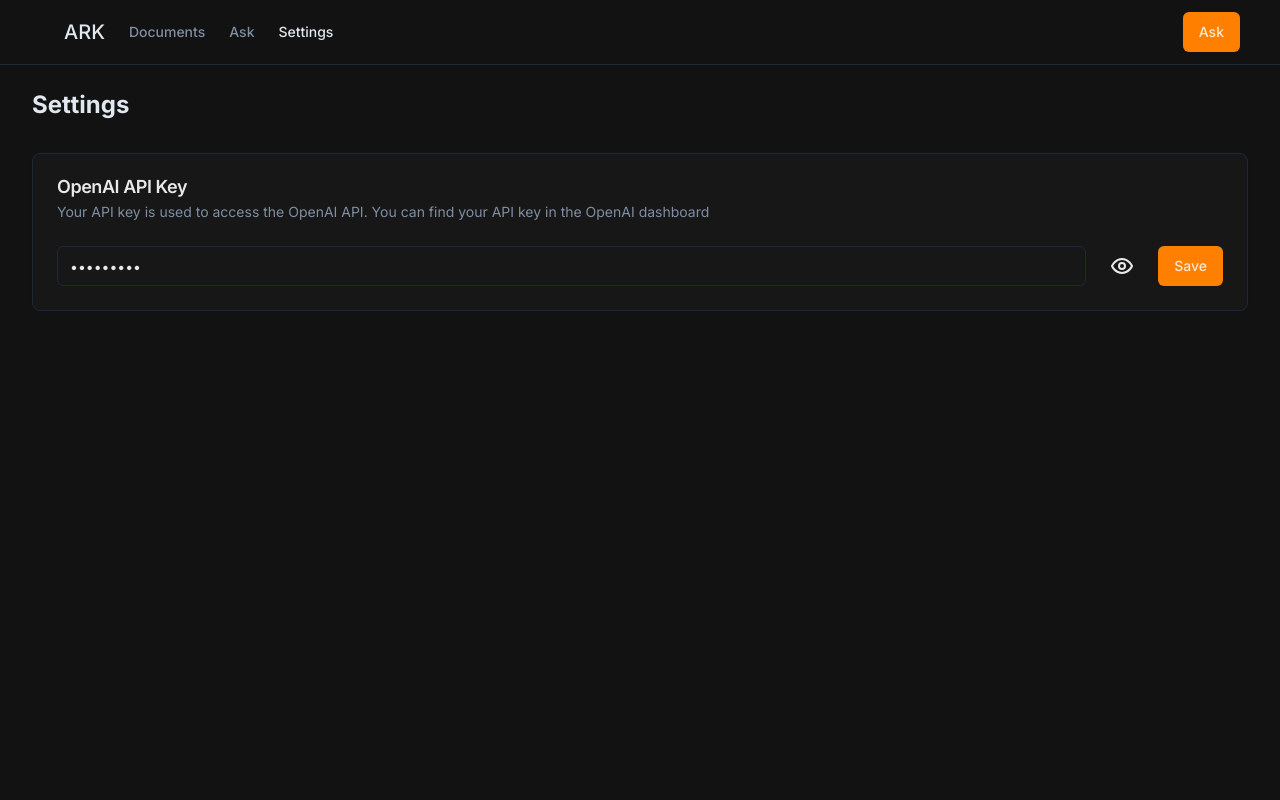
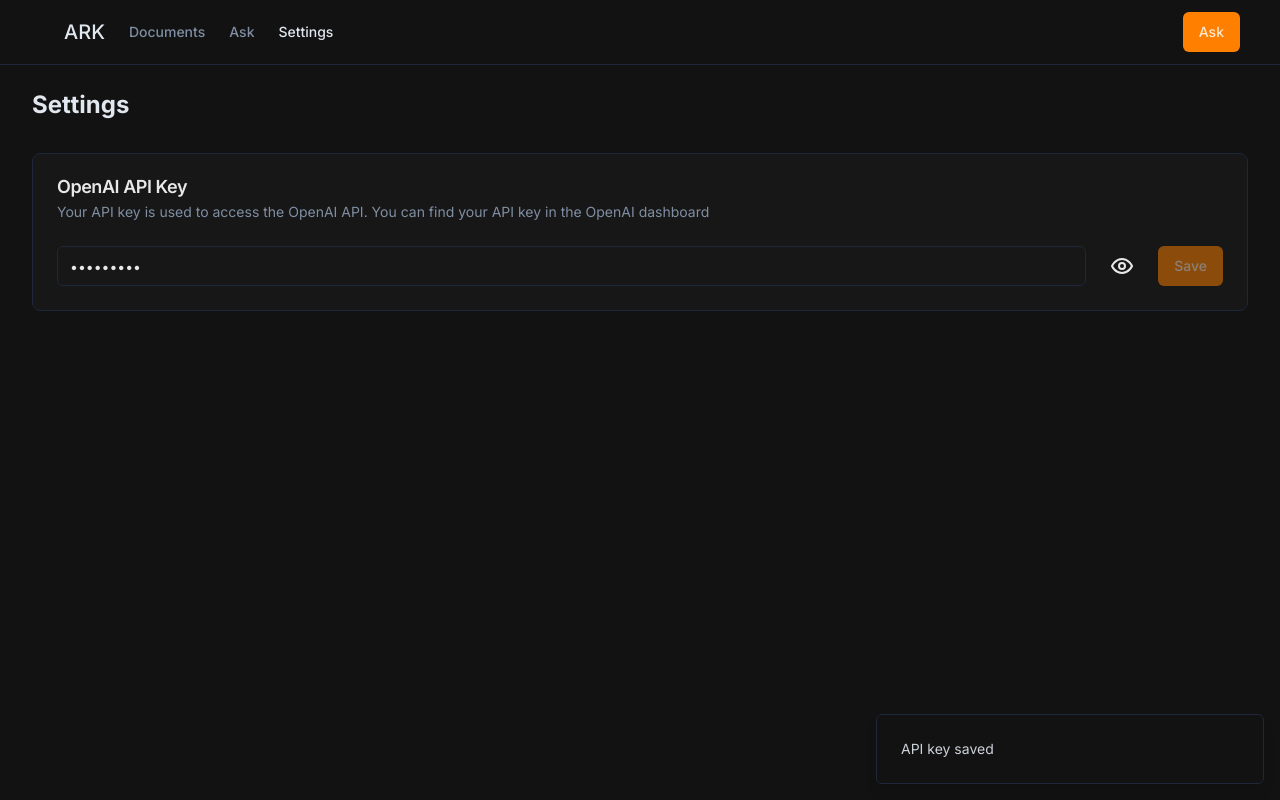
Before and after one commit to DevNvll/ark-notes, a Next.js app: page /settings in a window 1280 px wide. Both pictures are taken after typing "Sample123" into the empty fields and a click on the button "Save". Built offline with nearby package versions, Linux system fonts and the light colour scheme.

Commit message:
improvements in settings page

```diff
--- a/app/layout.tsx
+++ b/app/layout.tsx
@@ -3,6 +3,7 @@
 import { Inter } from 'next/font/google'
 import { cn } from '@/lib/utils'
 import ApiKeyModal from '@/components/api-key-modal'
+import { Toaster } from '@/components/ui/toaster'
 
 const inter = Inter({ subsets: ['latin'] })
 
@@ -20,6 +21,7 @@
     <html lang="en">
       <body className={cn('dark', inter.className)}>
         <ApiKeyModal />
+        <Toaster />
         <div className="border-b ">
           <div className="flex items-center h-16 px-4">
             <MainNav className="mx-6" />
--- a/components/settings/open-ai-settings-card.tsx
+++ b/components/settings/open-ai-settings-card.tsx
@@ -10,8 +10,11 @@
 } from '@/components/ui/card'
 import { Input } from '@/components/ui/input'
 import { API_KEY_LOCAL_STORAGE_KEY } from '@/lib/constants'
+import { ToastAction } from '@/components/ui/toast'
+import { useToast } from '@/components/ui/use-toast'
 
 export default function OpenAISettingsCard() {
+  const { toast } = useToast()
   const [apiKey, setAPIKey] = useState(
     window.localStorage.getItem(API_KEY_LOCAL_STORAGE_KEY) || ''
   )
@@ -19,7 +22,14 @@
 
   function saveAPIKey(apiKey: string) {
     window.localStorage.setItem(API_KEY_LOCAL_STORAGE_KEY, apiKey)
+    toast({
+      description: 'API key saved'
+    })
   }
+
+  const isEqual =
+    apiKey === window.localStorage.getItem(API_KEY_LOCAL_STORAGE_KEY)
+
   return (
     <Card>
       <CardHeader>
@@ -54,6 +64,7 @@
           <Button
             variant="default"
             className="shrink-0"
+            disabled={isEqual}
             onClick={() => saveAPIKey(apiKey)}
           >
             Save
--- /dev/null
+++ b/components/ui/toaster.tsx
@@ -0,0 +1,35 @@
+'use client'
+
+import {
+  Toast,
+  ToastClose,
+  ToastDescription,
+  ToastProvider,
+  ToastTitle,
+  ToastViewport
+} from '@/components/ui/toast'
+import { useToast } from '@/components/ui/use-toast'
+
+export function Toaster() {
+  const { toasts } = useToast()
+
+  return (
+    <ToastProvider>
+      {toasts.map(function ({ id, title, description, action, ...props }) {
+        return (
+          <Toast key={id} {...props}>
+            <div className="grid gap-1">
+              {title && <ToastTitle>{title}</ToastTitle>}
+              {description && (
+                <ToastDescription>{description}</ToastDescription>
+              )}
+            </div>
+            {action}
+            <ToastClose />
+          </Toast>
+        )
+      })}
+      <ToastViewport />
+    </ToastProvider>
+  )
+}
```
